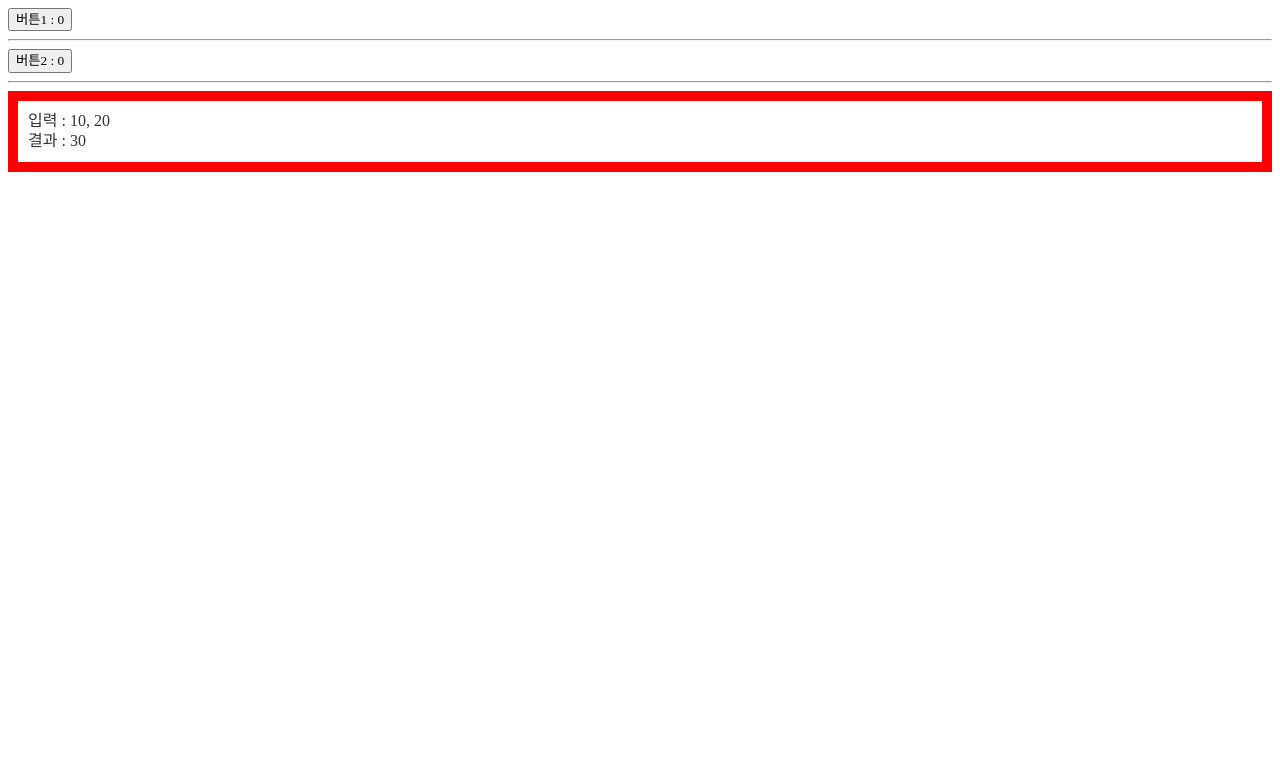
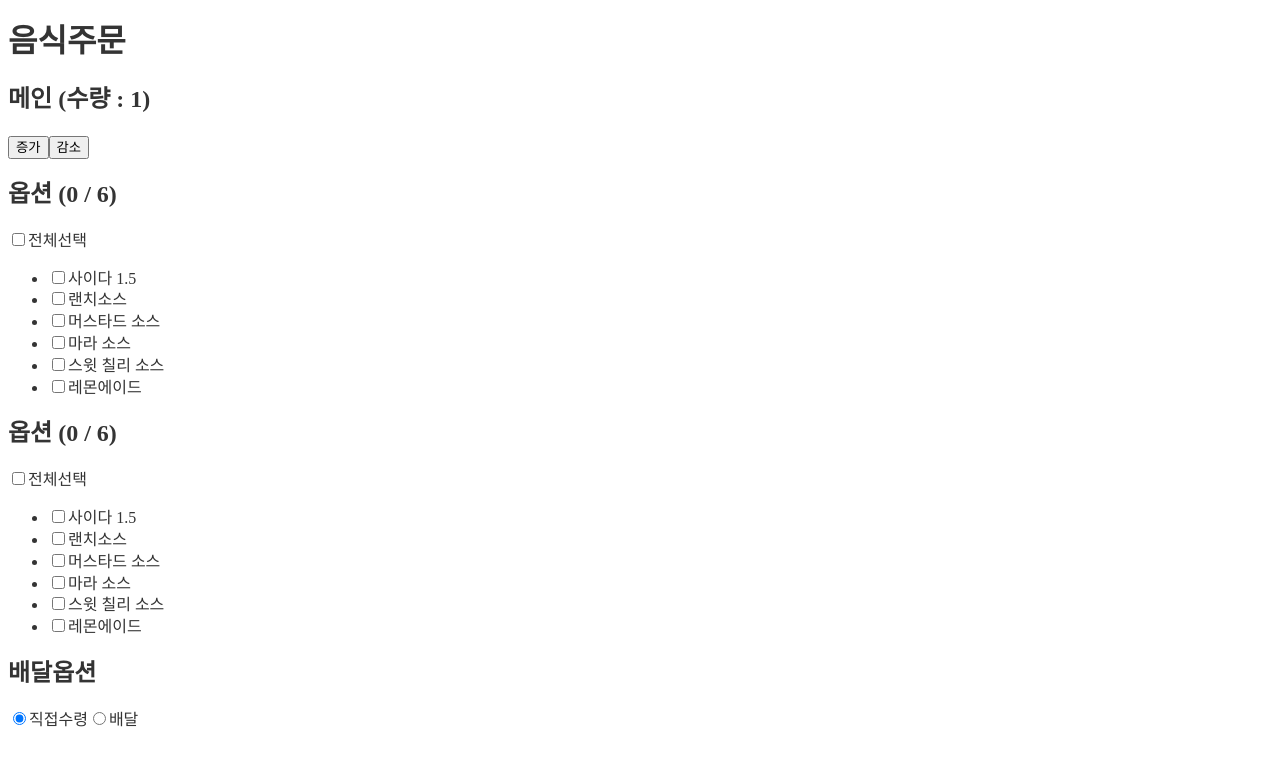
Before and after one commit to kimhyeji/2023-04-react-test, a React (Create React App) app: page / in a window 1280 px wide. Shown: the top 766 px of the page. Built offline with nearby package versions, Linux system fonts and the light colour scheme; a web font is replaced by a local one.

Commit message:
음식주문 옵션기능

```diff
--- a/src/App.js
+++ b/src/App.js
@@ -1,42 +1,10 @@
-import React, { useState, useCallback } from "react";
+import React, { useState } from "react";
+import Order from "./Order";
 
-let SubCallCount = 0;
-
-function Sub({ no1, no2, calculateFunc }) {
-  SubCallCount++;
-  console.log(`SubCallCount : ${SubCallCount}`);
-
+function App() {
   return (
     <>
-      <div style={{ border: "10px solid red", padding: 10 }}>
-        입력 : {no1}, {no2}
-        <br />
-        결과 : {calculateFunc(no1, no2)}
-      </div>
-    </>
-  );
-}
-
-const MemoizedSub = React.memo(Sub);
-
-let AppCallCount = 0;
-
-function App() {
-  AppCallCount++;
-  console.log(`AppCallCount : ${AppCallCount}`);
-
-  const [no1, setNo1] = useState(0);
-  const [no2, setNo2] = useState(0);
-
-  const calculateFunc = useCallback((a, b) => a + b + no1, [no1]);
-
-  return (
-    <>
-      <button onClick={() => setNo1(no1 + 1)}>버튼1 : {no1}</button>
-      <hr />
-      <button onClick={() => setNo2(no2 + 1)}>버튼2 : {no2}</button>
-      <hr />
-      <MemoizedSub no1={10} no2={20} calculateFunc={calculateFunc} />
+      <Order />
     </>
   );
 }
--- /dev/null
+++ b/src/Order.js
@@ -0,0 +1,175 @@
+import React, { useState, useMemo, useCallback } from "react";
+
+function OrderMainFood({ mainFoodCount, setMainFoodCount }) {
+  return (
+    <>
+      <h2>메인 (수량 : {mainFoodCount})</h2>
+      <div>
+        <button onClick={() => setMainFoodCount(mainFoodCount + 1)}>
+          증가
+        </button>
+        <button
+          onClick={() =>
+            setMainFoodCount(mainFoodCount == 1 ? 1 : mainFoodCount - 1)
+          }
+        >
+          감소
+        </button>
+      </div>
+    </>
+  );
+}
+
+const MemoizedOrderMainFood = React.memo(OrderMainFood);
+
+function OrderOptions({
+  selectedCount,
+  options,
+  toggleAllChecked,
+  btnAllChecked,
+  optionCheckeds,
+  toggleOptionCheck,
+}) {
+  return (
+    <>
+      <h2>
+        옵션 ({selectedCount} / {options.length})
+      </h2>
+
+      <label>
+        <input
+          type="checkbox"
+          checked={btnAllChecked}
+          onChange={toggleAllChecked}
+        />
+        전체선택
+      </label>
+
+      <ul>
+        {options.map((option, index) => (
+          <li style={{ userSelect: "none", cursor: "pointer" }} kye={option}>
+            <label>
+              <input
+                type="checkbox"
+                checked={optionCheckeds[index]}
+                onChange={() => toggleOptionCheck(index)}
+              />
+              {option}
+            </label>
+          </li>
+        ))}
+      </ul>
+    </>
+  );
+}
+
+const MemoizedOrderOptions = React.memo(OrderOptions);
+
+function OderDelivery({ deliveryType, setDeliveryType }) {
+  return (
+    <>
+      <h2>배달옵션</h2>
+      <label>
+        <input
+          type="radio"
+          name="delivery-type"
+          checked={deliveryType == "직접수령"}
+          onChange={() => setDeliveryType("직접수령")}
+        />
+        직접수령
+      </label>
+      <label>
+        <input
+          type="radio"
+          name="delivery-type"
+          checked={deliveryType == "배달"}
+          onChange={() => setDeliveryType("배달")}
+        />
+        배달
+      </label>
+    </>
+  );
+}
+
+const MemoizedOderDelivery = React.memo(OderDelivery);
+
+export default function Order() {
+  const [mainFoodCount, setMainFoodCount] = useState(1);
+
+  const options = [
+    "사이다 1.5",
+    "랜치소스",
+    "머스타드 소스",
+    "마라 소스",
+    "스윗 칠리 소스",
+    "레몬에이드",
+  ];
+
+  const [optionCheckeds, setOptionCheckeds] = useState(
+    new Array(options.length).fill(false)
+  );
+
+  const toggleOptionCheck = useCallback(
+    (index) => {
+      const newOptionCheckeds = optionCheckeds.map((el, _index) =>
+        _index == index ? !el : el
+      );
+      setOptionCheckeds(newOptionCheckeds);
+    },
+    [optionCheckeds]
+  );
+
+  const btnAllChecked = useMemo(
+    () => optionCheckeds.every((el) => el),
+    [optionCheckeds]
+  );
+  const selectedCount = useMemo(
+    () => optionCheckeds.filter((el) => el).length,
+    [optionCheckeds]
+  );
+
+  const toggleAllChecked = useCallback(() => {
+    if (btnAllChecked) {
+      // 전부 체크를 해제 해야함
+      const newOptionCheckeds = optionCheckeds.map((el) => false);
+      setOptionCheckeds(newOptionCheckeds);
+    } else {
+      // 전부 체크를 해야함
+      const newOptionCheckeds = optionCheckeds.map((el) => true);
+      setOptionCheckeds(newOptionCheckeds);
+    }
+  }, [optionCheckeds]);
+
+  const [deliveryType, setDeliveryType] = useState("직접수령");
+
+  return (
+    <>
+      <h1>음식주문</h1>
+
+      <MemoizedOrderMainFood
+        setMainFoodCount={setMainFoodCount}
+        mainFoodCount={mainFoodCount}
+      />
+      <MemoizedOrderOptions
+        selectedCount={selectedCount}
+        options={options}
+        toggleAllChecked={toggleAllChecked}
+        btnAllChecked={btnAllChecked}
+        optionCheckeds={optionCheckeds}
+        toggleOptionCheck={toggleOptionCheck}
+      />
+      <MemoizedOrderOptions
+        selectedCount={selectedCount}
+        options={options}
+        toggleAllChecked={toggleAllChecked}
+        btnAllChecked={btnAllChecked}
+        optionCheckeds={optionCheckeds}
+        toggleOptionCheck={toggleOptionCheck}
+      />
+      <MemoizedOderDelivery
+        deliveryType={deliveryType}
+        setDeliveryType={setDeliveryType}
+      />
+    </>
+  );
+}
```
